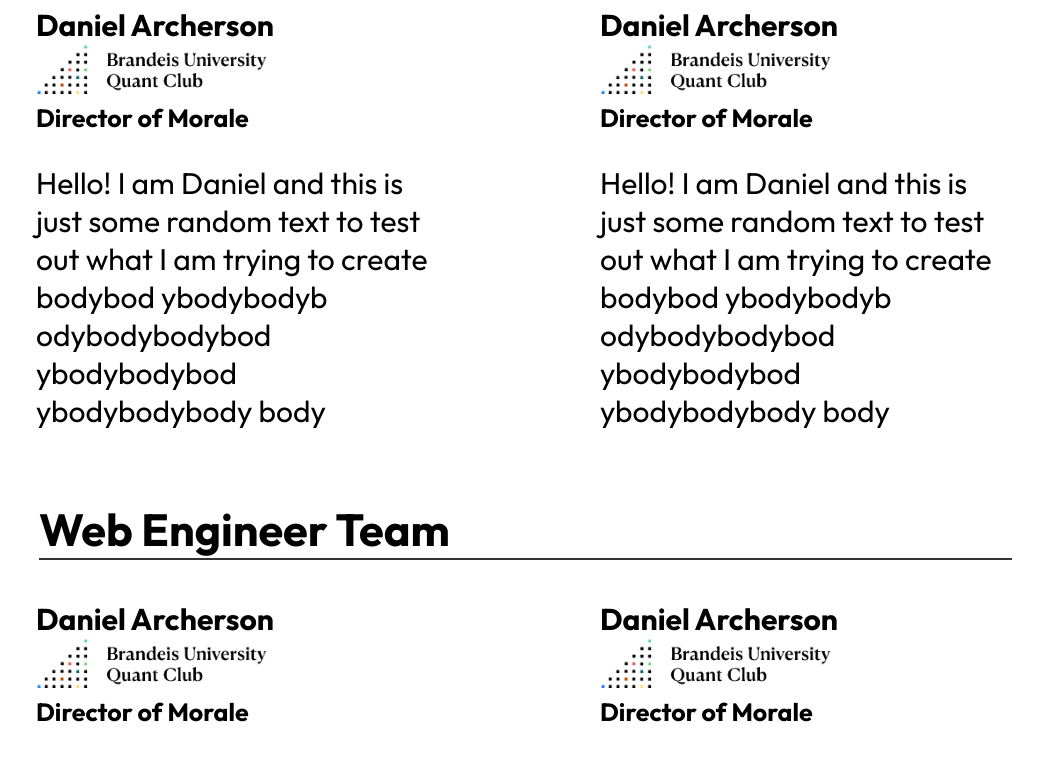
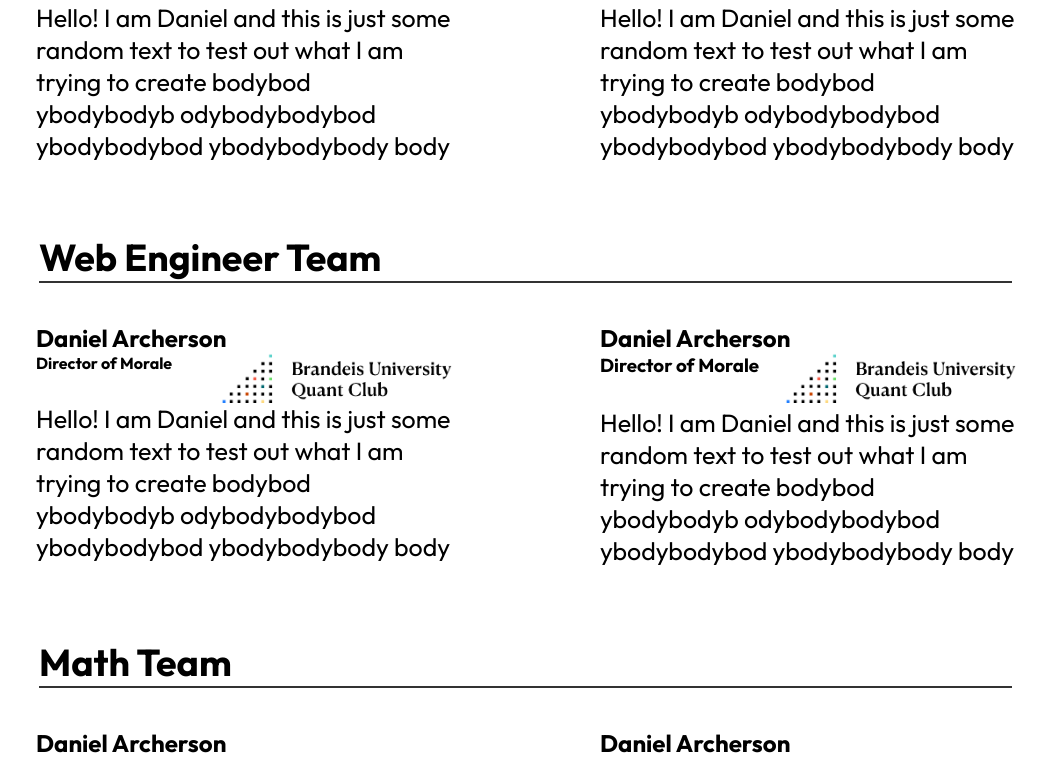
Before and after one commit to ArcherHeffern/ImpliedVolatilityIndex, a SvelteKit app: page /about in a window 1280 px wide. Shown: the part 624-1381 px from the top of the page, without its empty margins (96-1143 px from the left). Built offline with nearby package versions, Linux system fonts and the light colour scheme.

Commit message:
Update +page.svelte

```diff
--- a/src/routes/about/+page.svelte
+++ b/src/routes/about/+page.svelte
@@ -5,11 +5,11 @@
   }
 
   .name{
-    font-size: 30px;
+    /* font-size: 25px; */
   }
 
   .directorClass{
-    font-size: 25px;
+    /* font-size: 25px; */
   }
 
   .titlePositions{
@@ -22,11 +22,11 @@
       padding: 0 90px;
       margin-top: 50px;
       margin-bottom: 40px;
-      font-size: 30px;
+      font-size: 25px;
   }
 
   .p1{
-      font-size: 30px;
+      font-size: 25px;
       margin-bottom: 5px;
       margin-top: 30px;
   }
@@ -44,7 +44,6 @@ float: left;
 width: 35%;
 margin-bottom: 16px;
 margin-left: 116px;
-/* padding: 0 90px; */
 }
 
 .container {
@@ -71,15 +70,16 @@ color: #333;
 background-color: #333;
 }
 
+#pfp{
+  float: right;
+  margin: 0 0 0 15px;
+}
+
 </style>
 
 
 
 <main>
-<div class="aboutTitle">
-  <h1>About the Team</h1>
-</div>
-
 <div class="titlePositions">
   <h2>Members</h2>
 </div>
@@ -96,7 +96,7 @@ background-color: #333;
 <div class="row">
   <div class="column">
     <div class="container">
-      <h2 class="name">Daniel Archerson <img src="logo.png" height="50px" width="auto" alt="quant logo" > </h2>
+      <h2 class="name">Daniel Archerson <img src="logo.png" height="50px" width="auto" alt="profile" id="pfp"> </h2>
       <h3 class="directorClass">Director of Morale</h3>
       <p class="p1">Hello! I am Daniel and this is just some random text to test out what I am trying to create
         bodybod ybodybodyb odybodybodybod ybodybodybod ybodybodybody
@@ -107,7 +107,7 @@ background-color: #333;
 
   <div class="column">
     <div class="container">
-      <h2 class="name">Daniel Archerson <img src="logo.png" height="50px" width="auto" alt="quant logo" > </h2>
+      <h2 class="name">Daniel Archerson <img src="logo.png" height="50px" width="auto" alt="profile" id="pfp"> </h2>
       <h3 class="directorClass">Director of Morale</h3>
       <p class="p1">Hello! I am Daniel and this is just some random text to test out what I am trying to create
         bodybod ybodybodyb odybodybodybod ybodybodybod ybodybodybody
@@ -125,8 +125,8 @@ background-color: #333;
 <div class="row">
   <div class="column">
     <div class="container">
-      <h2 class="name">Daniel Archerson <img src="logo.png" height="50px" width="auto" alt="quant logo" > </h2>
-      <h3 class="directorClass">Director of Morale</h3>
+      <h2 class="name">Daniel Archerson <img src="logo.png" height="50px" width="auto" alt="profile" id="pfp" > </h2>
+      <h4 class="directorClass">Director of Morale</h4>
       <p class="p1">Hello! I am Daniel and this is just some random text to test out what I am trying to create
         bodybod ybodybodyb odybodybodybod ybodybodybod ybodybodybody
         body
@@ -136,7 +136,7 @@ background-color: #333;
 
   <div class="column">
     <div class="container">
-      <h2 class="name">Daniel Archerson <img src="logo.png" height="50px" width="auto" alt="quant logo" > </h2>
+      <h2 class="name">Daniel Archerson <img src="logo.png" height="50px" width="auto" alt="profile" id="pfp"> </h2>
       <h3 class="directorClass">Director of Morale</h3>
       <p class="p1">Hello! I am Daniel and this is just some random text to test out what I am trying to create
         bodybod ybodybodyb odybodybodybod ybodybodybod ybodybodybody
@@ -154,7 +154,7 @@ background-color: #333;
 <div class="row">
   <div class="column">
     <div class="container">
-      <h2 class="name">Daniel Archerson <img src="logo.png" height="50px" width="auto" alt="quant logo" > </h2>
+      <h2 class="name">Daniel Archerson <img src="logo.png" height="50px" width="auto" alt="profile" id="pfp"> </h2>
       <h3 class="directorClass">Director of Morale</h3>
       <p class="p1">Hello! I am Daniel and this is just some random text to test out what I am trying to create I will put
         some more text here to test out the length of this section lol xd testing testing testing
@@ -166,7 +166,7 @@ background-color: #333;
 
   <div class="column">
     <div class="container">
-      <h2 class="name">Daniel Archerson <img src="logo.png" height="50px" width="auto" alt="quant logo" > </h2>
+      <h2 class="name">Daniel Archerson <img src="logo.png" height="50px" width="auto" alt="profile" id="pfp"> </h2>
       <h3 class="directorClass">Director of Morale</h3>
       <p class="p1">Hello! I am Daniel and this is just some random text to test out what I am trying to create
         bodybod ybodybodyb odybodybodybod ybodybodybod ybodybodybody
```
